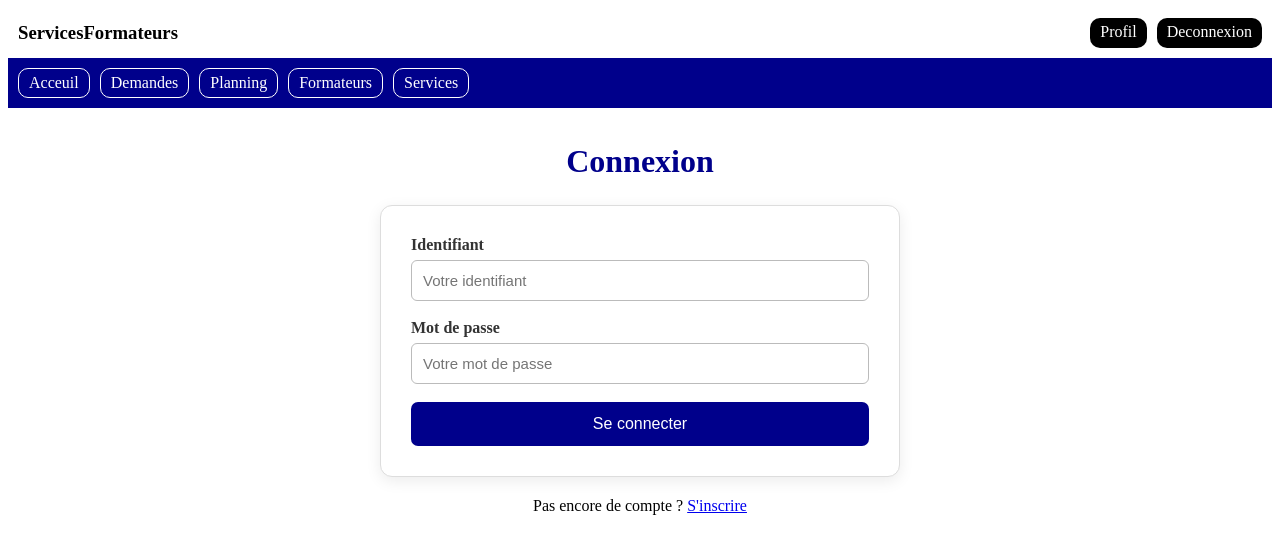
After one commit to doremijazz/Services_formateurs, a Django app: page /Services/connexion/ in a window 1280 px wide. The commit adds this page. Shown: the top 554 px of the page. Run offline with Django 5.2, Linux system fonts and the light colour scheme; the visitor is signed in with stand-in values (Sample User, id 1).

Commit message:
IMPL : inscription et connexion

```diff
--- a/ServicesFormateurs/Services/static/Services/style.css
+++ b/ServicesFormateurs/Services/static/Services/style.css
@@ -31,25 +31,38 @@ nav{
     gap: 10px;
     padding: 10px;
 }
-.en_tete{
+.en_tete {
     height: 30px;
+    display: flex;
     align-items: center;
-    justify-content: center;
-    display: flex;
+    justify-content: flex-start;
     gap: 10px;
     padding: 10px;
 }
-.en_tete a{
+
+.en_tete a {
     text-decoration: none;
     color: white;
     background: black;
-    gap: 10px;
-    padding-left: 10px;
-    padding-right: 10px;
-    padding-bottom: 5px;
-    padding-top: 5px;
+    padding: 5px 10px;
     border-radius: 10px;
     height: 20px;
+}
+
+
+
+/* Supprimer les anciennes marges */
+.en_tete .profil,
+.en_tete .connexion,
+.en_tete .deconnexion,
+.en_tete .inscription {
+    margin-left: 0;
+    margin-right: 0;
+}
+
+/* Pousser le premier lien visible vers la droite */
+.en_tete > a:first-of-type {
+    margin-left: auto;
 }
 
 nav a{
@@ -62,18 +75,6 @@ nav a{
     padding-top: 5px;
     border-radius: 10px;
     border: 1px solid white;
-}
-
-/* Premier lien à droite */
-.profil,
-.connexion {
-    margin-left: auto;
-}
-
-/* Dernier lien à droite */
-.deconnexion,
-.inscription {
-    margin-right: 20px;
 }
 
 .table_formateurs {
@@ -109,3 +110,168 @@ nav a{
 .ligne_formateur:hover {
     background-color: #dbeafe !important;
 }
+
+/* Formulaire d'inscription */
+main form:has(.champ_formulaire) {
+    max-width: 550px;
+    margin: 30px auto;
+    padding: 30px;
+    background-color: white;
+    border: 1px solid #ddd;
+    border-radius: 10px;
+    box-sizing: border-box;
+}
+
+/* Chaque champ */
+.champ_formulaire {
+    display: flex;
+    flex-direction: column;
+    gap: 6px;
+    margin-bottom: 18px;
+}
+
+/* Étiquettes */
+.champ_formulaire label {
+    font-weight: bold;
+    color: #333;
+}
+
+/* Champs de saisie */
+.champ_formulaire input {
+    width: 100%;
+    padding: 10px;
+    border: 1px solid #bbb;
+    border-radius: 6px;
+    box-sizing: border-box;
+    font-size: 15px;
+}
+
+/* Champ sélectionné */
+.champ_formulaire input:focus {
+    outline: none;
+    border-color: darkblue;
+}
+
+/* Textes d'aide */
+.champ_formulaire small {
+    font-size: 12px;
+    color: #666;
+}
+
+/* Messages d'erreur */
+.champ_formulaire .erreur,
+.champ_formulaire .errorlist {
+    color: #b00020;
+    font-size: 13px;
+    margin: 4px 0;
+}
+
+/* Zone du bouton */
+.enregistrer_demande {
+    display: flex;
+    justify-content: center;
+    margin-top: 25px;
+    padding-top: 20px;
+    border-top: 1px solid #ddd;
+}
+
+/* Bouton d'inscription */
+.enregistrer_demande .enregistrer {
+    background-color: darkblue;
+    color: white;
+    padding: 12px 30px;
+    border: none;
+    border-radius: 6px;
+    cursor: pointer;
+}
+
+/* Adaptation petits écrans */
+@media (max-width: 600px) {
+    main form:has(.champ_formulaire) {
+        margin: 15px;
+        padding: 20px;
+    }
+}
+
+/* Conteneur de connexion */
+.connexion_container {
+    width: min(100% - 40px, 520px);
+    margin: 35px auto;
+}
+
+.connexion_container h1 {
+    text-align: center;
+    color: darkblue;
+    margin-bottom: 25px;
+}
+
+/* Formulaire */
+.connexion_form {
+    background: white;
+    padding: 30px;
+    border: 1px solid #ddd;
+    border-radius: 12px;
+    box-shadow: 0 4px 15px rgba(0, 0, 0, 0.08);
+}
+
+/* Champs */
+.connexion_champ {
+    display: flex;
+    flex-direction: column;
+    gap: 6px;
+    margin-bottom: 18px;
+}
+
+.connexion_champ label {
+    font-weight: bold;
+    color: #333;
+}
+
+.connexion_champ input {
+    width: 100%;
+    padding: 11px;
+    border: 1px solid #bbb;
+    border-radius: 6px;
+    box-sizing: border-box;
+    font-size: 15px;
+}
+
+.connexion_champ input:focus {
+    outline: none;
+    border-color: darkblue;
+}
+
+/* Bouton */
+.connexion_bouton {
+    width: 100%;
+    padding: 13px;
+    background: darkblue;
+    color: white;
+    border: none;
+    border-radius: 7px;
+    font-size: 16px;
+    cursor: pointer;
+}
+
+.connexion_bouton:hover {
+    background: #253fa0;
+}
+
+/* Erreurs */
+.connexion_erreur {
+    color: #b00020;
+    text-align: center;
+    margin-bottom: 15px;
+}
+
+/* Lien inscription */
+.connexion_inscription {
+    text-align: center;
+    margin-top: 20px;
+}
+
+@media (max-width: 480px) {
+    .connexion_form {
+        padding: 18px;
+    }
+}
--- a/ServicesFormateurs/Services/templates/Services/base.html
+++ b/ServicesFormateurs/Services/templates/Services/base.html
@@ -11,24 +11,24 @@
     <header>
         {% block header %}
         <div class="en_tete">
-            <h3>ServicesFormateurs</h3>
+            <h3 class="titre">ServicesFormateurs</h3>
             {% if user.is_authenticated %}
                 <a class="profil">Profil</a>
                 <a class="deconnexion">Deconnexion</a>
             {% else %}
                 {% if request.resolver_match.url_name != "connexion" %}
-                    <a class="connexion">Connexion</a>
+                    <a class="connexion" href="{% url 'Services:connexion' %}">Connexion</a>
                 {% endif %}
                 {% if request.resolver_match.url_name != "inscription" %}
-                <a class="inscription">Inscription</a>
+                <a class="inscription" href="{% url 'Services:inscription' %}">Inscription</a>
                 {% endif %}
             {% endif %}
         </div>
         <nav>
             <a>Acceuil</a>
-            <a>Demandes</a>
+            <a href="{% url 'Services:do_request' %}">Demandes</a>
             <a>Planning</a>
-            <a>Formateurs</a>
+            <a href="{% url 'Services:trainers' %}">Formateurs</a>
             <a>Services</a>
 
 
--- /dev/null
+++ b/ServicesFormateurs/Services/templates/Services/connexion.html
@@ -0,0 +1,55 @@
+{% extends "services/base.html" %}
+
+{% block main %}
+
+<div class="connexion_container">
+
+    <h1>Connexion</h1>
+
+    <form method="post" class="connexion_form">
+        {% csrf_token %}
+
+        {% if erreur %}
+            <p class="connexion_erreur">{{ erreur }}</p>
+        {% endif %}
+
+        <div class="connexion_champ">
+            <label for="username">Identifiant</label>
+            <input
+                type="text"
+                id="username"
+                name="username"
+                placeholder="Votre identifiant"
+                autocomplete="username"
+                required
+            >
+        </div>
+
+        <div class="connexion_champ">
+            <label for="password">Mot de passe</label>
+            <input
+                type="password"
+                id="password"
+                name="password"
+                placeholder="Votre mot de passe"
+                autocomplete="current-password"
+                required
+            >
+        </div>
+
+        <button type="submit" class="connexion_bouton">
+            Se connecter
+        </button>
+
+    </form>
+
+    <p class="connexion_inscription">
+        Pas encore de compte ?
+        <a href="{% url 'Services:inscription' %}">
+            S'inscrire
+        </a>
+    </p>
+
+</div>
+
+{% endblock %}
--- a/ServicesFormateurs/Services/urls.py
+++ b/ServicesFormateurs/Services/urls.py
@@ -9,4 +9,6 @@ urlpatterns = [
     path("trainers/", views.TrainerListView.as_view(), name="trainers"),
     path("trainers/add/", views.TrainerCreateView.as_view(), name="trainer_add"),
     path("trainers/<int:pk>/edit/", views.TrainerUpdateView.as_view(), name="trainer_edit"),
+    path("inscription/", views.InscriptionView.as_view(), name="inscription"),
+    path("connexion/", views.connexion, name="connexion"),
 ]
--- a/ServicesFormateurs/Services/views.py
+++ b/ServicesFormateurs/Services/views.py
@@ -1,3 +1,4 @@
+from django.contrib.auth import logout, login, authenticate
 from django.contrib.auth.decorators import user_passes_test
 from django.utils.decorators import method_decorator
 from django.urls import reverse_lazy
@@ -8,7 +9,7 @@ from django.contrib.auth.mixins import UserPassesTestMixin
 from django.shortcuts import render, redirect
 from django.views import View
 
-from Services.forms import RequestForm, RequestDateForm, RequestDateFormSet, TrainerForm
+from Services.forms import RequestForm, RequestDateForm, RequestDateFormSet, TrainerForm, InscriptionForm
 from Services.models import Request, Trainer
 
 
@@ -86,3 +87,54 @@ class TrainerUpdateView(UpdateView):
     template_name = "Services/trainer_form.html"
     context_object_name = "trainer"
     success_url = reverse_lazy("Services:trainers")
+
+class InscriptionView(View):
+    template_name = "Services/inscription.html"
+
+    def get(self, request, *args, **kwargs):
+        form = InscriptionForm()
+
+        return render(
+            request,
+            self.template_name,
+            {"form": form}
+        )
+
+    def post(self, request, *args, **kwargs):
+        form = InscriptionForm(request.POST)
+
+        if form.is_valid():
+            form.save()
+
+            return redirect("Services:connexion")
+
+        return render(
+            request,
+            self.template_name,
+            {"form": form}
+        )
+
+def connexion(request):
+    """Affiche le formulaire de connexion et authentifie un utilisateur.
+
+    En cas de succès, ouvre la session et redirige vers l’accueil.
+    """
+    erreur = None
+    if request.method == "POST":
+        username = request.POST.get("username", "")
+        password = request.POST.get("password", "")
+        user = authenticate(request, username=username, password=password)
+        if user is not None:
+            login(request, user)
+            return redirect("Services:index")
+        erreur = "Identifiants incorrects."
+    return render(request, "Services/connexion.html", {"erreur": erreur})
+
+
+def deconnexion(request):
+    """Ferme la session de l’utilisateur courant.
+
+    Redirige ensuite vers la page d’accueil.
+    """
+    logout(request)
+    return redirect("services:index")
```
Also changed, not shown: ServicesFormateurs/Services/forms.py (+75 -0 lines), ServicesFormateurs/Services/templates/Services/inscription.html (added, +48 -0 lines).
